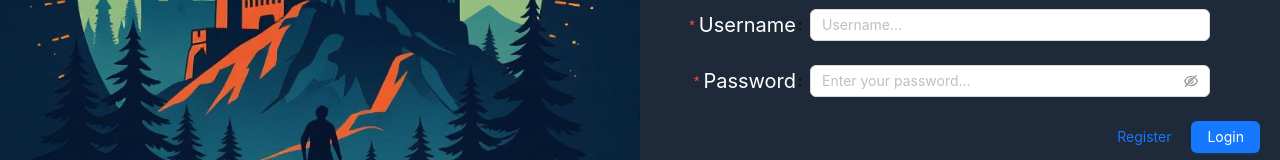
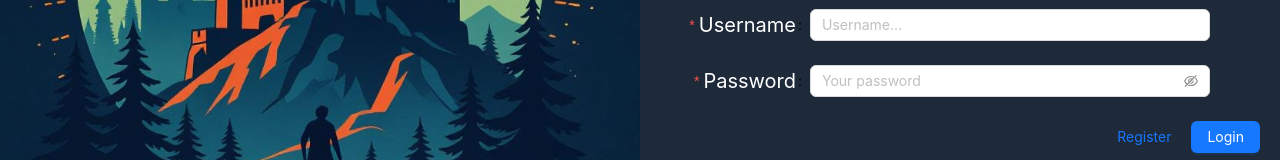
Before and after one commit to zvoosh/student-teacher-scheduler, a React (Vite) app: page / in a window 1280 px wide. Shown: the part 361-521 px from the top of the page. Built offline with nearby package versions, Linux system fonts and the light colour scheme; no server answers; a web font is replaced by a local one.

Commit message:
fix: fix

```diff
--- a/src/pages/auth/LoginPage.jsx
+++ b/src/pages/auth/LoginPage.jsx
@@ -88,11 +88,9 @@ const LoginPage = () => {
                 ]}
               >
                 <Input.Password
-                  id="secure-password"
-                  name="secure-password"
-                  autoComplete="secure-password"
-                  placeholder="Enter your password..."
-                  className="w-full"
+                  name="current-password"
+                  autoComplete="current-password"
+                  placeholder="Your password"
                 />
               </Form.Item>
             </Col>
--- a/src/pages/auth/RegisterPage.jsx
+++ b/src/pages/auth/RegisterPage.jsx
@@ -83,11 +83,9 @@ const RegisterPage = () => {
                 ]}
               >
                 <Input.Password
-                  id="new-password"
                   name="new-password"
                   autoComplete="new-password"
-                  placeholder="Enter new password"
-                  className="w-full"
+                  placeholder="New password"
                 />
               </Form.Item>
             </Col>
```
